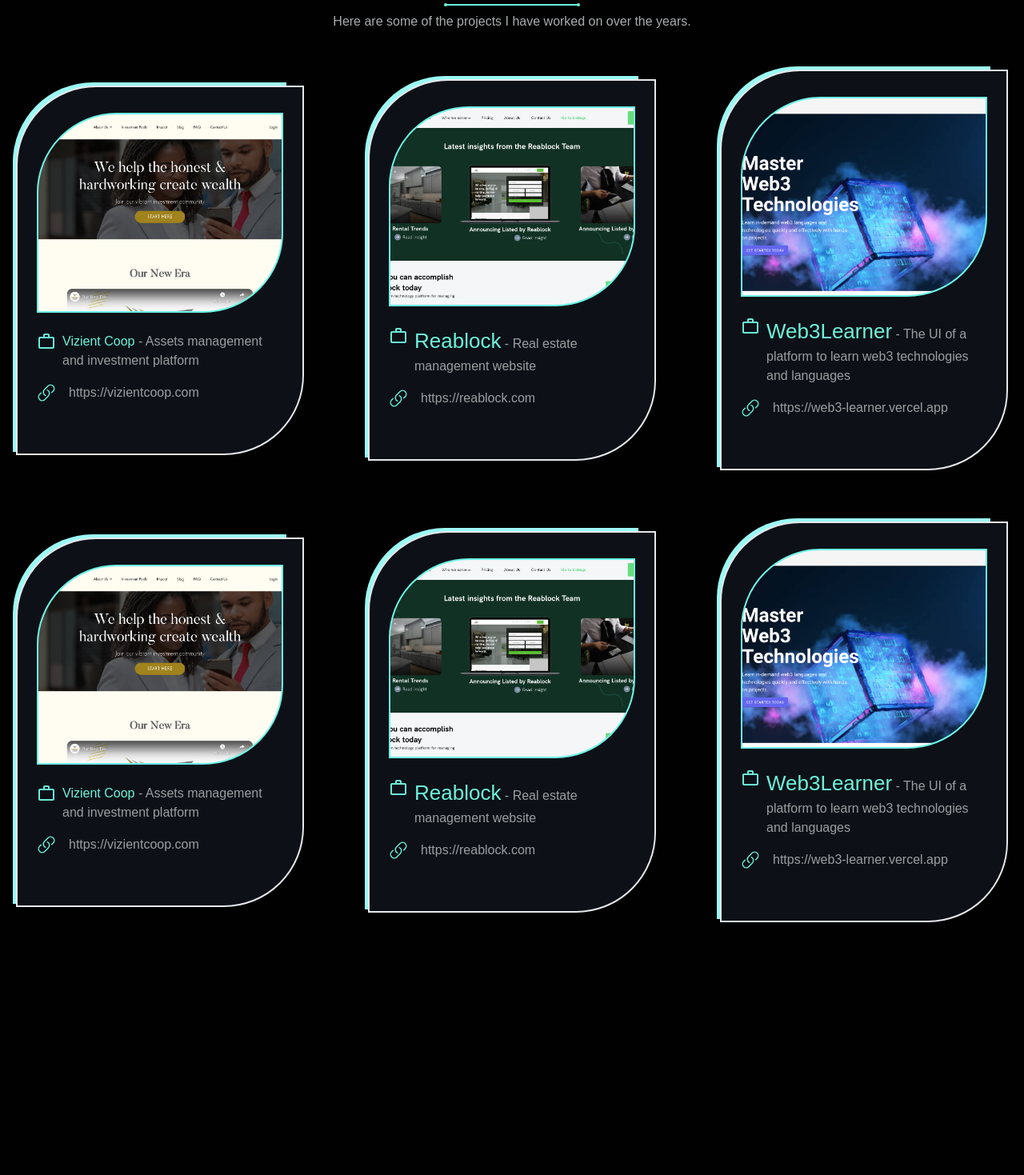
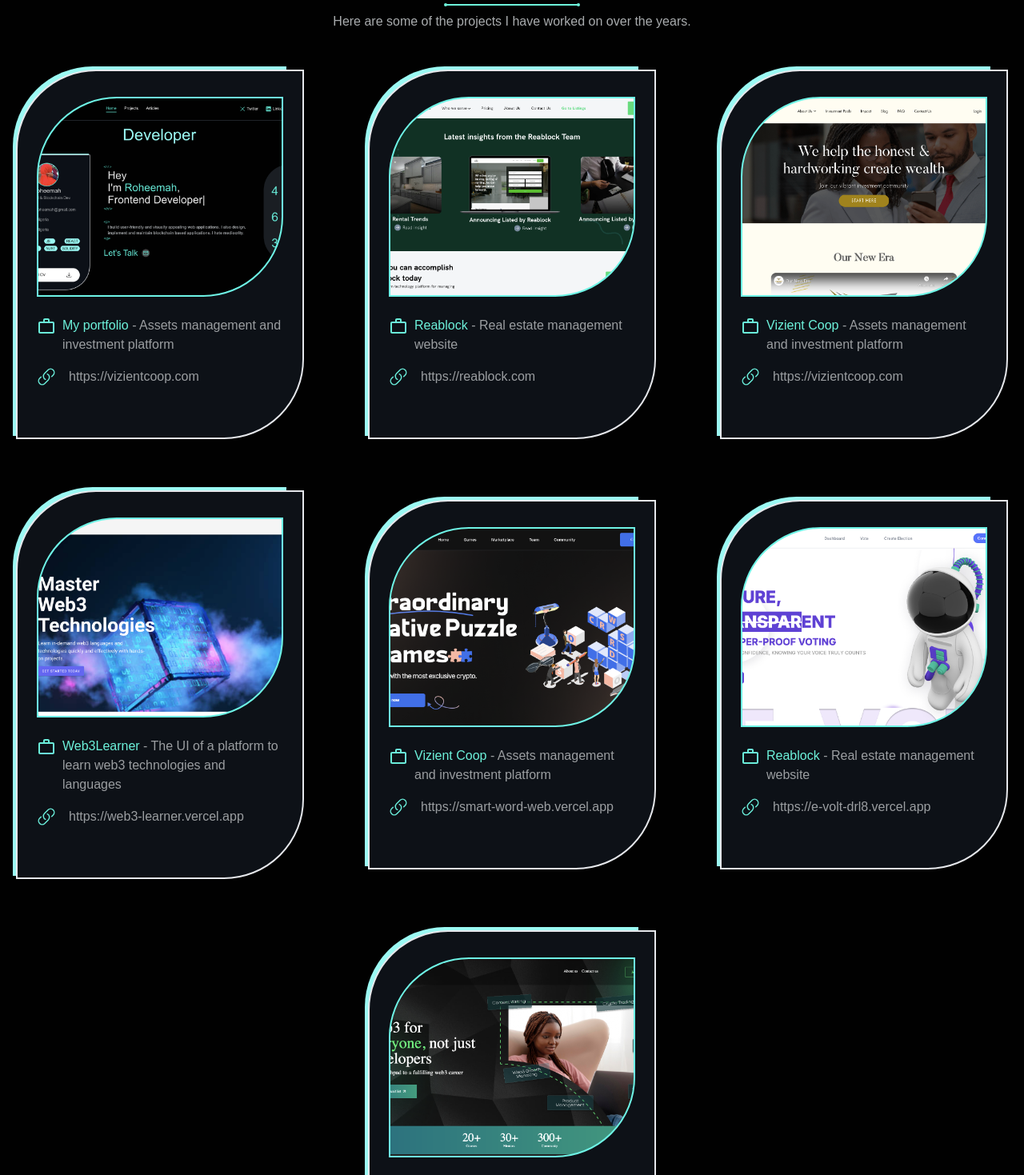
Before and after one commit to AbolareRoheemah/portfolio, a Next.js app: page /projects in a window 1280 px wide. Shown: the part 321-1790 px from the top of the page at 80% size. Before the commit the page ends 1530 px from the top, so only its background shows below. Built offline with nearby package versions, Linux system fonts and the light colour scheme.

Commit message:
projects page

```diff
--- a/src/app/projects/page.jsx
+++ b/src/app/projects/page.jsx
@@ -18,11 +18,52 @@
             </div>
             <p className='text-[16px] text-[#a9acae]'>Here are some of the projects I have worked on over the years.</p>
             <div className='flex flex-col md:flex-row items-center justify-center gap-4 md:gap-20 mt-10 mb-14'>
-                <div className="relative">
+                <div className="relative group">
                     <div className="absolute top-0 left-0 w-[95%] h-full bg-[#9BF9F3] rounded-tl-[100px] rounded-br-[100px] -z-10 transform -translate-x-[4px] -translate-y-[4px]"></div>
                     <div className="leaf-shaped pt-8 pb-12 px-4 md:px-6 border-2 flex flex-col items-left justify-start bg-[#0D1117] rounded-tl-[100px] rounded-br-[100px] relative z-10 w-[95%] md:w-[360px]">
                                 <div className='flex flex-col items-center justify-start'>
-                                <div className="w-full h-[200px] md:h-[250px] rounded-tl-[100px] rounded-br-[100px] bg-cover bg-center bg-no-repeat border-2 border-[#6EF4E6]" style={{backgroundImage: "url('/vizientCoop.png')", backgroundSize: 'cover', backgroundPosition: 'center'}}>
+                                <div className="w-full h-[200px] md:h-[250px] rounded-tl-[100px] rounded-br-[100px] bg-cover bg-center bg-no-repeat border-2 border-[#6EF4E6] hover:scale-105 transition-transform duration-300 ease-in-out cursor-pointer" style={{backgroundImage: "url('/portfolio-sc.png')", backgroundSize: 'cover', backgroundPosition: 'center'}}></div>
+                                </div>
+                                <div className='mt-6 text-[#9B9EA1]'>
+                                    <div className='flex items-start justify-start mb-4 gap-2'>
+                                        <p><WorkOutlineOutlined className='text-[#6AECD9]' /></p>
+                                        <p className='text-left'><span className='text-[#6df2db] text-[16px]'>My portfolio</span> - Assets management and investment platform</p>
+                                    </div>
+                                    <div className='flex items-start justify-start gap-4 mb-4'>
+                                        <img src="/link.svg" alt="" width={24} height={24} />
+                                        <Link href="https://vizientcoop.com/">
+                                            https://vizientcoop.com
+                                        </Link>
+                                    </div>
+                                </div>
+                    </div>
+                </div>
+                <div className="relative group">
+                    <div className="absolute top-0 left-0 w-[95%] h-full bg-[#9BF9F3] rounded-tl-[100px] rounded-br-[100px] -z-10 transform -translate-x-[4px] -translate-y-[4px]"></div>
+                <div className="leaf-shaped pt-8 pb-12 px-4 md:px-6 border-2 flex flex-col items-left justify-start bg-[#0D1117] rounded-tl-[100px] rounded-br-[100px] relative z-10 w-[95%] md:w-[360px]">
+                            <div className='flex flex-col items-center justify-start'>
+                                <div className="w-full h-[200px] md:h-[250px] rounded-tl-[100px] rounded-br-[100px] bg-cover bg-center bg-no-repeat border-2 border-[#6EF4E6] hover:scale-105 transition-transform duration-300 ease-in-out cursor-pointer" style={{backgroundImage: "url('/reablock.png')", backgroundSize: 'cover', backgroundPosition: 'center'}}>
+                                </div>
+                            </div>
+                            <div className='mt-6 text-[#9B9EA1]'>
+                                <div className='flex items-start justify-start mb-4 gap-2'>
+                                    <p><WorkOutlineOutlined className='text-[#6AECD9]' /></p>
+                                    <p className='text-left'><span className='text-[#6df2db] text-[16px]'>Reablock</span> - Real estate management website</p>
+                                </div>
+                                <div className='flex items-start justify-start gap-4 mb-4'>
+                                    <img src="/link.svg" alt="" width={24} height={24} />
+                                    <Link href="https://reablock.com/">
+                                        https://reablock.com
+                                    </Link>
+                                </div>
+                            </div>
+                </div>
+                </div>
+                <div className="relative group">
+                    <div className="absolute top-0 left-0 w-[95%] h-full bg-[#9BF9F3] rounded-tl-[100px] rounded-br-[100px] -z-10 transform -translate-x-[4px] -translate-y-[4px]"></div>
+                    <div className="leaf-shaped pt-8 pb-12 px-4 md:px-6 border-2 flex flex-col items-left justify-start bg-[#0D1117] rounded-tl-[100px] rounded-br-[100px] relative z-10 w-[95%] md:w-[360px]">
+                                <div className='flex flex-col items-center justify-start'>
+                                    <div className="w-full h-[200px] md:h-[250px] rounded-tl-[100px] rounded-br-[100px] bg-cover bg-center bg-no-repeat border-2 border-[#6EF4E6] hover:scale-105 transition-transform duration-300 ease-in-out cursor-pointer" style={{backgroundImage: "url('/vizientCoop.png')", backgroundSize: 'cover', backgroundPosition: 'center'}}>
                                     </div>
                                 </div>
                                 <div className='mt-6 text-[#9B9EA1]'>
@@ -39,38 +80,19 @@
                                 </div>
                     </div>
                 </div>
-                <div className="relative">
+            </div>
+            <div className='flex flex-col md:flex-row items-center justify-center gap-4 md:gap-20 mb-14'>
+                <div className="relative group">
                     <div className="absolute top-0 left-0 w-[95%] h-full bg-[#9BF9F3] rounded-tl-[100px] rounded-br-[100px] -z-10 transform -translate-x-[4px] -translate-y-[4px]"></div>
                 <div className="leaf-shaped pt-8 pb-12 px-4 md:px-6 border-2 flex flex-col items-left justify-start bg-[#0D1117] rounded-tl-[100px] rounded-br-[100px] relative z-10 w-[95%] md:w-[360px]">
                             <div className='flex flex-col items-center justify-start'>
-                                <div className="w-full h-[200px] md:h-[250px] rounded-tl-[100px] rounded-br-[100px] bg-cover bg-center bg-no-repeat border-2 border-[#6EF4E6]" style={{backgroundImage: "url('/reablock.png')", backgroundSize: 'cover', backgroundPosition: 'center'}}>
-                                </div>
-                            </div>
-                            <div className='mt-6 text-[#9B9EA1]'>
-                                <div className='flex items-start justify-start mb-4 gap-2'>
-                                    <p><WorkOutlineOutlined className='text-[#6AECD9]' /></p>
-                                    <p className='text-left'><span className='text-[#6df2db] text-[16px] md:text-[26px]'>Reablock</span> - Real estate management website</p>
-                                </div>
-                                <div className='flex items-start justify-start gap-4 mb-4'>
-                                    <img src="/link.svg" alt="" width={24} height={24} />
-                                    <Link href="https://reablock.com/">
-                                        https://reablock.com
-                                    </Link>
-                                </div>
-                            </div>
-                </div>
-                </div>
-                <div className="relative">
-                    <div className="absolute top-0 left-0 w-[95%] h-full bg-[#9BF9F3] rounded-tl-[100px] rounded-br-[100px] -z-10 transform -translate-x-[4px] -translate-y-[4px]"></div>
-                <div className="leaf-shaped pt-8 pb-12 px-4 md:px-6 border-2 flex flex-col items-left justify-start bg-[#0D1117] rounded-tl-[100px] rounded-br-[100px] relative z-10 w-[95%] md:w-[360px]">
-                            <div className='flex flex-col items-center justify-start'>
-                                <div className="w-full h-[200px] md:h-[250px] rounded-tl-[100px] rounded-br-[100px] bg-cover bg-center bg-no-repeat border-2 border-[#6EF4E6]" style={{backgroundImage: "url('/web3L.png')", backgroundSize: 'cover', backgroundPosition: 'center'}}>
+                                <div className="w-full h-[200px] md:h-[250px] rounded-tl-[100px] rounded-br-[100px] bg-cover bg-center bg-no-repeat border-2 border-[#6EF4E6] hover:scale-105 transition-transform duration-300 ease-in-out cursor-pointer" style={{backgroundImage: "url('/web3L.png')", backgroundSize: 'cover', backgroundPosition: 'center'}}>
                                 </div>
                             </div>
                             <div className='mt-6 text-[#9B9EA1]'>
                                 <div className='flex items-start justify-start mb-4 w-full  gap-2'>
                                     <p><WorkOutlineOutlined className='text-[#6AECD9]' /></p>
-                                    <p className='text-left'><span className='text-[#6df2db] text-[16px] md:text-[26px]'>Web3Learner</span> - The UI of a  platform to learn web3 technologies and languages</p>
+                                    <p className='text-left'><span className='text-[#6df2db] text-[16px]'>Web3Learner</span> - The UI of a  platform to learn web3 technologies and languages</p>
                                 </div>
                                 <div className='flex items-start justify-start gap-4 mb-4'>
                                     <img src="/link.svg" alt="" width={24} height={24} />
@@ -81,13 +103,11 @@
                             </div>
                 </div>
                 </div>
-            </div>
-            <div className='flex flex-col md:flex-row items-center justify-center gap-4 md:gap-20 mb-14'>
-                <div className="relative">
+                <div className="relative group">
                     <div className="absolute top-0 left-0 w-[95%] h-full bg-[#9BF9F3] rounded-tl-[100px] rounded-br-[100px] -z-10 transform -translate-x-[4px] -translate-y-[4px]"></div>
                     <div className="leaf-shaped pt-8 pb-12 px-4 md:px-6 border-2 flex flex-col items-left justify-start bg-[#0D1117] rounded-tl-[100px] rounded-br-[100px] relative z-10 w-[95%] md:w-[360px]">
                                 <div className='flex flex-col items-center justify-start'>
-                                <div className="w-full h-[200px] md:h-[250px] rounded-tl-[100px] rounded-br-[100px] bg-cover bg-center bg-no-repeat border-2 border-[#6EF4E6]" style={{backgroundImage: "url('/vizientCoop.png')", backgroundSize: 'cover', backgroundPosition: 'center'}}>
+                                    <div className="w-full h-[200px] md:h-[250px] rounded-tl-[100px] rounded-br-[100px] bg-cover bg-center bg-no-repeat border-2 border-[#6EF4E6] hover:scale-105 transition-transform duration-300 ease-in-out cursor-pointer" style={{backgroundImage: "url('/smartword.png')", backgroundSize: 'cover', backgroundPosition: 'center'}}>
                                     </div>
                                 </div>
                                 <div className='mt-6 text-[#9B9EA1]'>
@@ -97,50 +117,52 @@
                                     </div>
                                     <div className='flex items-start justify-start gap-4 mb-4'>
                                         <img src="/link.svg" alt="" width={24} height={24} />
-                                    <Link href="https://vizientcoop.com/">
-                                        https://vizientcoop.com
+                                        <Link href="https://smart-word-web.vercel.app/">
+                                            https://smart-word-web.vercel.app
                                         </Link>
                                     </div>
                                 </div>
                     </div>
                 </div>
-                <div className="relative">
+                <div className="relative group">
                     <div className="absolute top-0 left-0 w-[95%] h-full bg-[#9BF9F3] rounded-tl-[100px] rounded-br-[100px] -z-10 transform -translate-x-[4px] -translate-y-[4px]"></div>
                 <div className="leaf-shaped pt-8 pb-12 px-4 md:px-6 border-2 flex flex-col items-left justify-start bg-[#0D1117] rounded-tl-[100px] rounded-br-[100px] relative z-10 w-[95%] md:w-[360px]">
                             <div className='flex flex-col items-center justify-start'>
-                                <div className="w-full h-[200px] md:h-[250px] rounded-tl-[100px] rounded-br-[100px] bg-cover bg-center bg-no-repeat border-2 border-[#6EF4E6]" style={{backgroundImage: "url('/reablock.png')", backgroundSize: 'cover', backgroundPosition: 'center'}}>
+                                <div className="w-full h-[200px] md:h-[250px] rounded-tl-[100px] rounded-br-[100px] bg-cover bg-center bg-no-repeat border-2 border-[#6EF4E6] hover:scale-105 transition-transform duration-300 ease-in-out cursor-pointer" style={{backgroundImage: "url('/e-vot.png')", backgroundSize: 'cover', backgroundPosition: 'center'}}>
                                 </div>
                             </div>
                             <div className='mt-6 text-[#9B9EA1]'>
                                 <div className='flex items-start justify-start mb-4 gap-2'>
                                     <p><WorkOutlineOutlined className='text-[#6AECD9]' /></p>
-                                    <p className='text-left'><span className='text-[#6df2db] text-[16px] md:text-[26px]'>Reablock</span> - Real estate management website</p>
+                                    <p className='text-left'><span className='text-[#6df2db] text-[16px]'>Reablock</span> - Real estate management website</p>
                                 </div>
                                 <div className='flex items-start justify-start gap-4 mb-4'>
                                     <img src="/link.svg" alt="" width={24} height={24} />
-                                    <Link href="https://reablock.com/">
-                                        https://reablock.com
+                                    <Link href="https://e-volt-drl8.vercel.app/">
+                                        https://e-volt-drl8.vercel.app
                                     </Link>
                                 </div>
                             </div>
                 </div>
                 </div>
-                <div className="relative">
+            </div>
+            <div className='flex flex-col md:flex-row items-center justify-center gap-4 md:gap-20 mb-14'>
+                <div className="relative group">
                     <div className="absolute top-0 left-0 w-[95%] h-full bg-[#9BF9F3] rounded-tl-[100px] rounded-br-[100px] -z-10 transform -translate-x-[4px] -translate-y-[4px]"></div>
                     <div className="leaf-shaped pt-8 pb-12 px-4 md:px-6 border-2 flex flex-col items-left justify-start bg-[#0D1117] rounded-tl-[100px] rounded-br-[100px] relative z-10 w-[95%] md:w-[360px]">
                                 <div className='flex flex-col items-center justify-start'>
-                                <div className="w-full h-[200px] md:h-[250px] rounded-tl-[100px] rounded-br-[100px] bg-cover bg-center bg-no-repeat border-2 border-[#6EF4E6]" style={{backgroundImage: "url('/web3L.png')", backgroundSize: 'cover', backgroundPosition: 'center'}}>
+                                    <div className="w-full h-[200px] md:h-[250px] rounded-tl-[100px] rounded-br-[100px] bg-cover bg-center bg-no-repeat border-2 border-[#6EF4E6] hover:scale-105 transition-transform duration-300 ease-in-out cursor-pointer" style={{backgroundImage: "url('/goshen.png')", backgroundSize: 'cover', backgroundPosition: 'center'}}>
                                     </div>
                                 </div>
                                 <div className='mt-6 text-[#9B9EA1]'>
                                     <div className='flex items-start justify-start mb-4 w-full  gap-2'>
                                         <p><WorkOutlineOutlined className='text-[#6AECD9]' /></p>
-                                    <p className='text-left'><span className='text-[#6df2db] text-[16px] md:text-[26px]'>Web3Learner</span> - The UI of a  platform to learn web3 technologies and languages</p>
+                                        <p className='text-left'><span className='text-[#6df2db] text-[16px]'>Web3Learner</span> - The UI of a  platform to learn web3 technologies and languages</p>
                                     </div>
                                     <div className='flex items-start justify-start gap-4 mb-4'>
                                         <img src="/link.svg" alt="" width={24} height={24} />
-                                    <Link href="https://web3-learner.vercel.app/">
-                                        https://web3-learner.vercel.app
+                                        <Link href="https://goshen.vercel.app/">
+                                            https://goshen.vercel.app
                                         </Link>
                                     </div>
                                 </div>
```
Also changed, not shown: src/app/components/Works.tsx (+6 -3 lines), public/portfolio-sc.png (added). Lines whose indentation alone changed are shown as unchanged.
